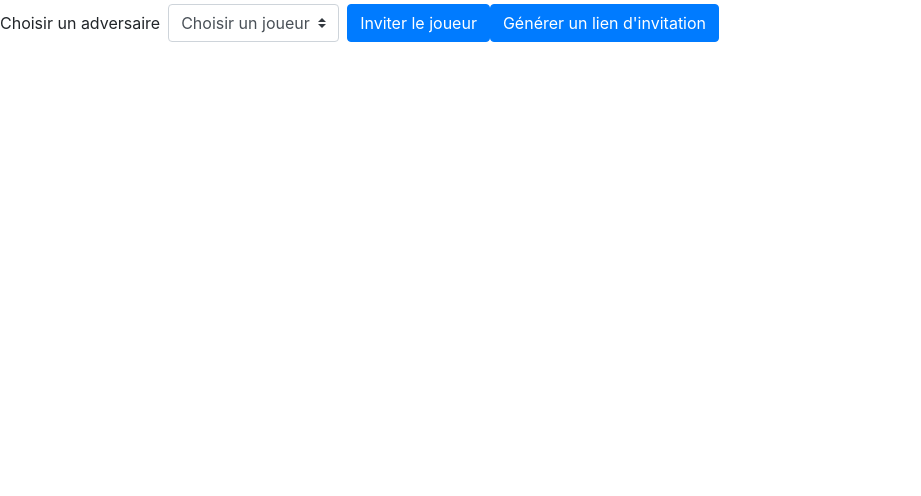
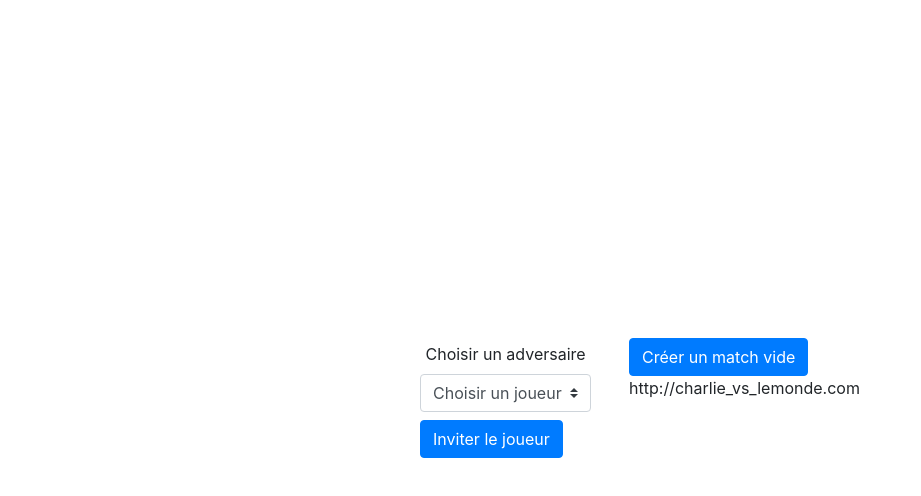
Before and after one commit to PAUVRE-Charlie/pokefumi, a React (Create React App) app: page /matches in a window 1280 px wide. Shown: the top 496 px of the page, without its empty margins (0-921 px from the left). Built offline with nearby package versions, Linux system fonts and the light colour scheme.

Commit message:
css matches

```diff
--- a/src/Matches.tsx
+++ b/src/Matches.tsx
@@ -1,7 +1,8 @@
 import React from 'react';
-import { Button } from 'react-bootstrap';
+import { Button, Col, Row } from 'react-bootstrap';
 import Form from 'react-bootstrap/Form';
 import 'bootstrap/dist/css/bootstrap.min.css';
+import ToggleButton from 'react-bootstrap/ToggleButton'
 
 export function Matches() {
     return (
@@ -10,7 +11,12 @@ export function Matches() {
 
         </header>
         <body>
+            <div className="Matches_container" >
             <Form inline>
+                <Row>
+                <Col>
+                <div>
+
                 <Form.Label className="my-1 mr-2" htmlFor="inlineFormCustomSelectPref">
                     Choisir un adversaire
                 </Form.Label>
@@ -28,16 +34,25 @@ export function Matches() {
                         <option value="4">Rapha Krodal</option>
                 </Form.Control>
 
+                </div>
+
                 <Button type="submit" className="my-1">
                     Inviter le joueur
                 </Button>
-
+                </Col>
+            <Col>
+            <div>
                 <Button type="button">
-                    Générer un lien d'invitation
+                    Créer un match vide
                 </Button>
+                <label>
+                    http://charlie_vs_lemonde.com
+                </label>
+            </div>
+            </Col>
+            </Row>
             </Form>
-
-
+            </div>
         </body>
       </div>
     );
--- a/src/index.css
+++ b/src/index.css
@@ -36,3 +36,9 @@ code {
 .listPlayers {
   list-style: none;
 }
+
+.Matches_container {
+  display: grid;
+  place-items: center;
+  height: 100vh;
+}
```
